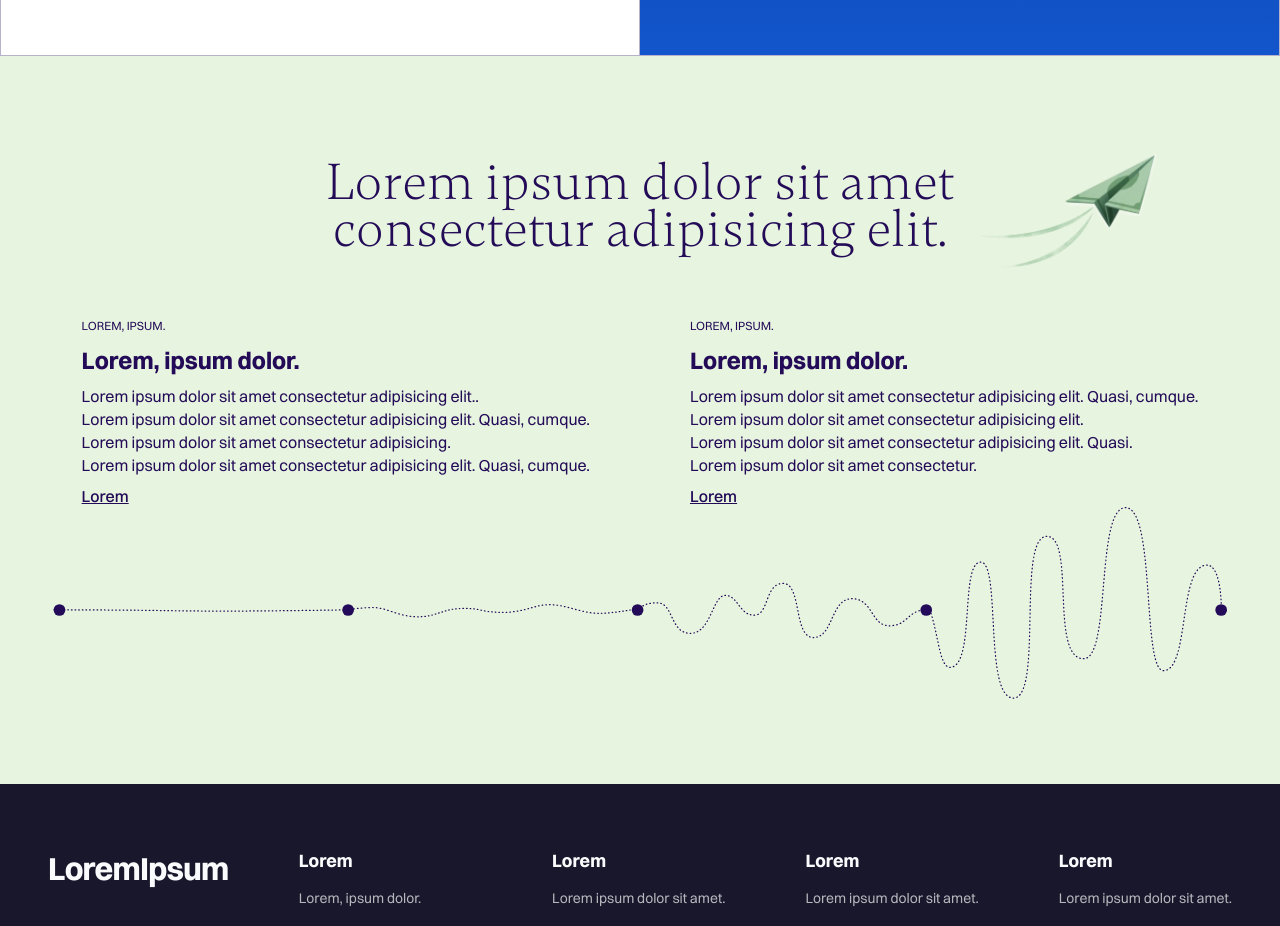
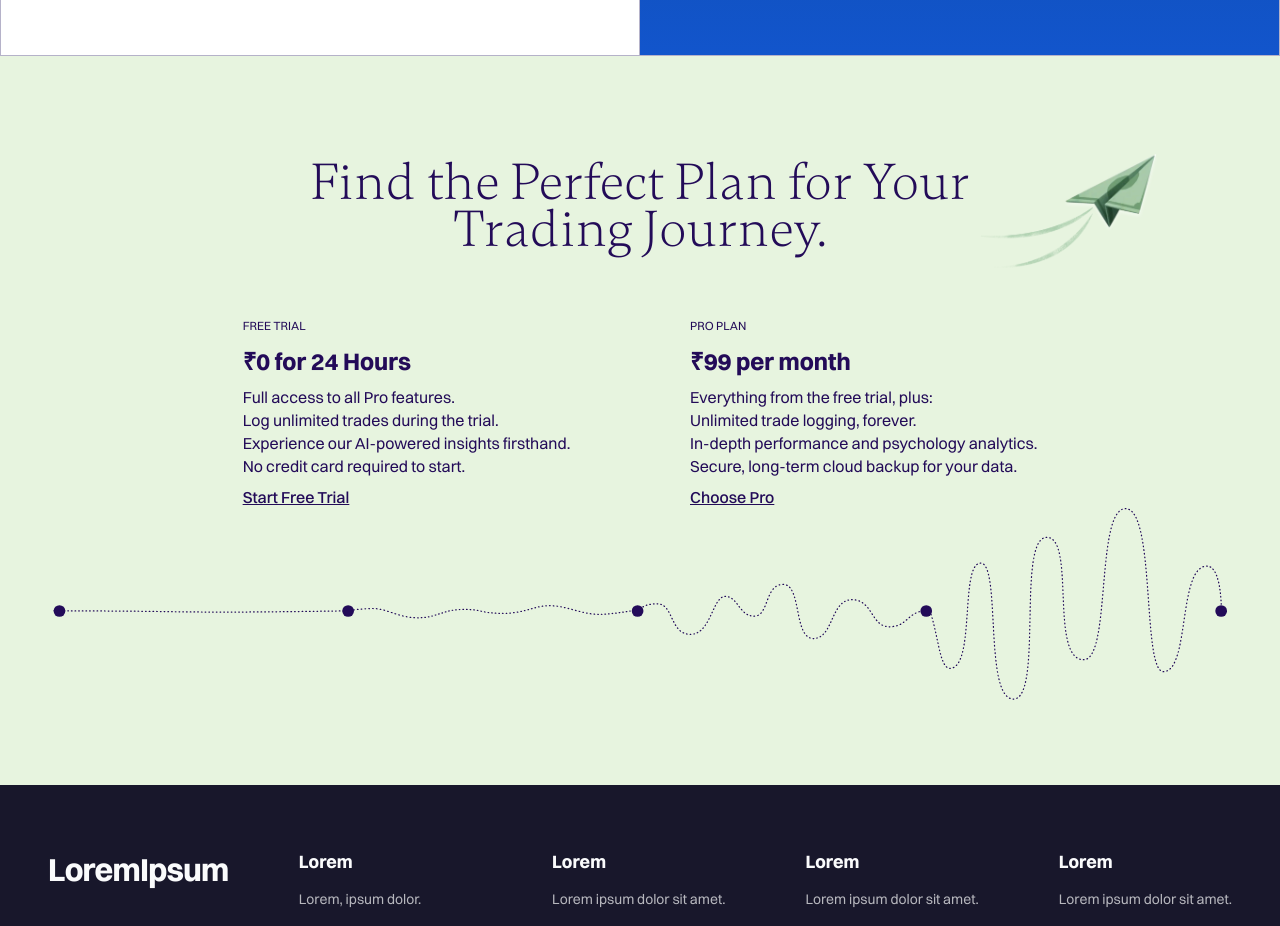
Before and after one commit to ayushcodes0/Tj-Frontend, a React (Vite) app: page / in a window 1280 px wide. Shown: the part 3780-4706 px from the top of the page. Built offline with nearby package versions, Linux system fonts and the light colour scheme.

Commit message:
working on the pricing component

```diff
--- a/src/components/Pricing/Pricing.tsx
+++ b/src/components/Pricing/Pricing.tsx
@@ -1,46 +1,49 @@
 import Styles from './Pricing.module.css';
 import planeImage from '../../assets/image/pricingPlane.webp'
 import pricingBottomImage from '../../assets/image/pricingSectionImage.svg';
+
 const Pricing = () => {
   return (
     <div className={Styles.pricing}>
       <div className={Styles.pricingHeading}>
-        <p className={Styles.heading}>Lorem ipsum dolor sit amet consectetur adipisicing elit.</p>
+        <p className={Styles.heading}>Find the Perfect Plan for Your Trading Journey.</p>
         <div className={Styles.planeImage}>
-            <img className={Styles.planeImg} width={190} src={planeImage} alt="" />
+            <img className={Styles.planeImg} width={190} src={planeImage} alt="Paper plane" />
         </div>
       </div>
       <div className={Styles.pricingBottom}>
         <div className={Styles.pricesContainer}>
+            {/* Free Trial Plan */}
             <div className={Styles.prices}>
-                <p className={Styles.pricesTop}>Lorem, ipsum.</p>
-                <p className={Styles.pricesHeading}>Lorem, ipsum dolor.</p>
+                <p className={Styles.pricesTop}>Free Trial</p>
+                <p className={Styles.pricesHeading}>₹0 for 24 Hours</p>
                 <div className={Styles.pricesPoints}>
-                    <p className={Styles.pricesPointsText}>Lorem ipsum dolor sit amet consectetur adipisicing elit..</p>
-                    <p className={Styles.pricesPointsText}>Lorem ipsum dolor sit amet consectetur adipisicing elit. Quasi, cumque.</p>
-                    <p className={Styles.pricesPointsText}>Lorem ipsum dolor sit amet consectetur adipisicing.</p>
-                    <p className={Styles.pricesPointsText}>Lorem ipsum dolor sit amet consectetur adipisicing elit. Quasi, cumque.</p>
+                    <p className={Styles.pricesPointsText}>Full access to all Pro features.</p>
+                    <p className={Styles.pricesPointsText}>Log unlimited trades during the trial.</p>
+                    <p className={Styles.pricesPointsText}>Experience our AI-powered insights firsthand.</p>
+                    <p className={Styles.pricesPointsText}>No credit card required to start.</p>
                 </div>
-                <p className={Styles.pricesButton}>Lorem</p>
+                <p className={Styles.pricesButton}>Start Free Trial</p>
             </div>
+            {/* Pro Plan */}
             <div className={Styles.prices}>
-                <p className={Styles.pricesTop}>Lorem, ipsum.</p>
-                <p className={Styles.pricesHeading}>Lorem, ipsum dolor.</p>
+                <p className={Styles.pricesTop}>Pro Plan</p>
+                <p className={Styles.pricesHeading}>₹99 per month</p>
                 <div className={Styles.pricesPoints}>
-                    <p className={Styles.pricesPointsText}>Lorem ipsum dolor sit amet consectetur adipisicing elit. Quasi, cumque.</p>
-                    <p className={Styles.pricesPointsText}>Lorem ipsum dolor sit amet consectetur adipisicing elit.</p>
-                    <p className={Styles.pricesPointsText}>Lorem ipsum dolor sit amet consectetur adipisicing elit. Quasi.</p>
-                    <p className={Styles.pricesPointsText}>Lorem ipsum dolor sit amet consectetur.</p>
+                    <p className={Styles.pricesPointsText}>Everything from the free trial, plus:</p>
+                    <p className={Styles.pricesPointsText}>Unlimited trade logging, forever.</p>
+                    <p className={Styles.pricesPointsText}>In-depth performance and psychology analytics.</p>
+                    <p className={Styles.pricesPointsText}>Secure, long-term cloud backup for your data.</p>
                 </div>
-                <p className={Styles.pricesButton}>Lorem</p>
+                <p className={Styles.pricesButton}>Choose Pro</p>
             </div>
         </div>
         <div className={Styles.pricingBottomImage}>
-            <img className={Styles.bottomImage} src={pricingBottomImage} alt="" />
+            <img className={Styles.bottomImage} src={pricingBottomImage} alt="Decorative graphic" />
         </div>
       </div>
     </div>
   )
 }
 
-export default Pricing
+export default Pricing;
```
